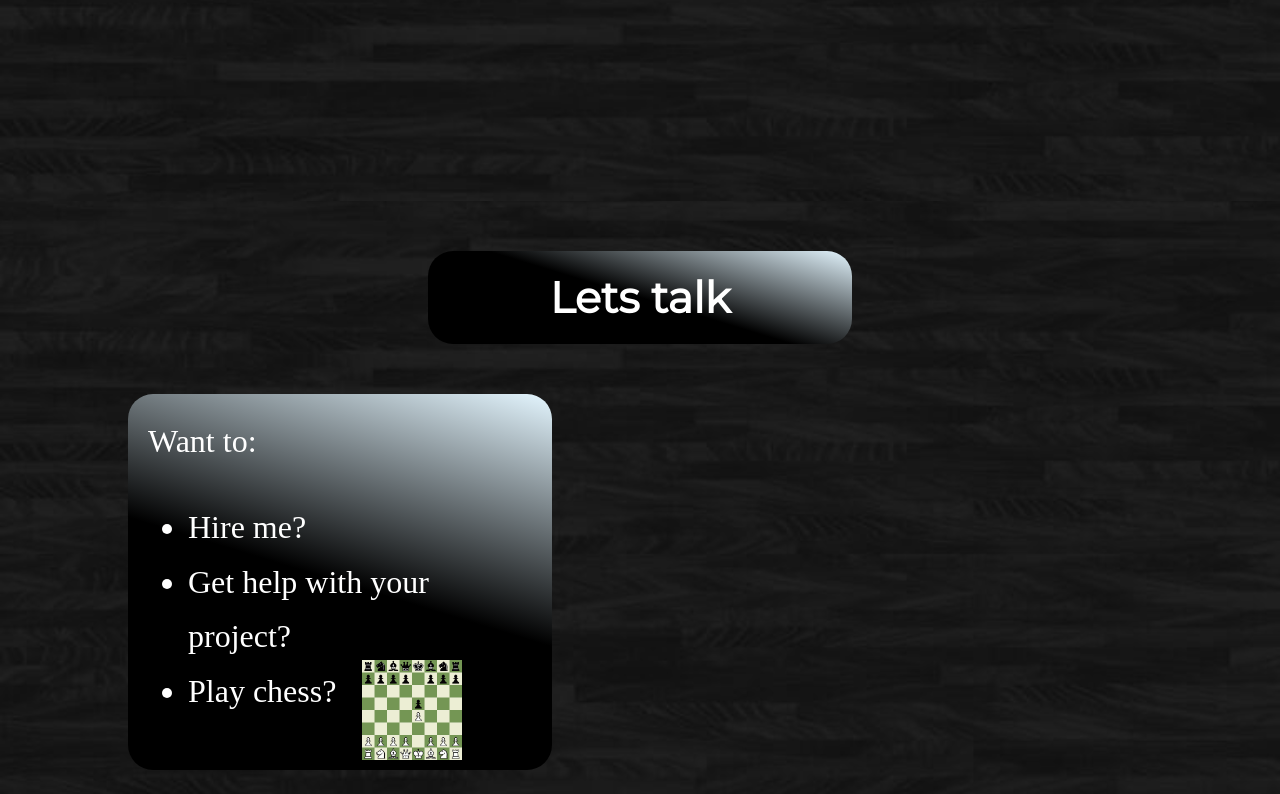
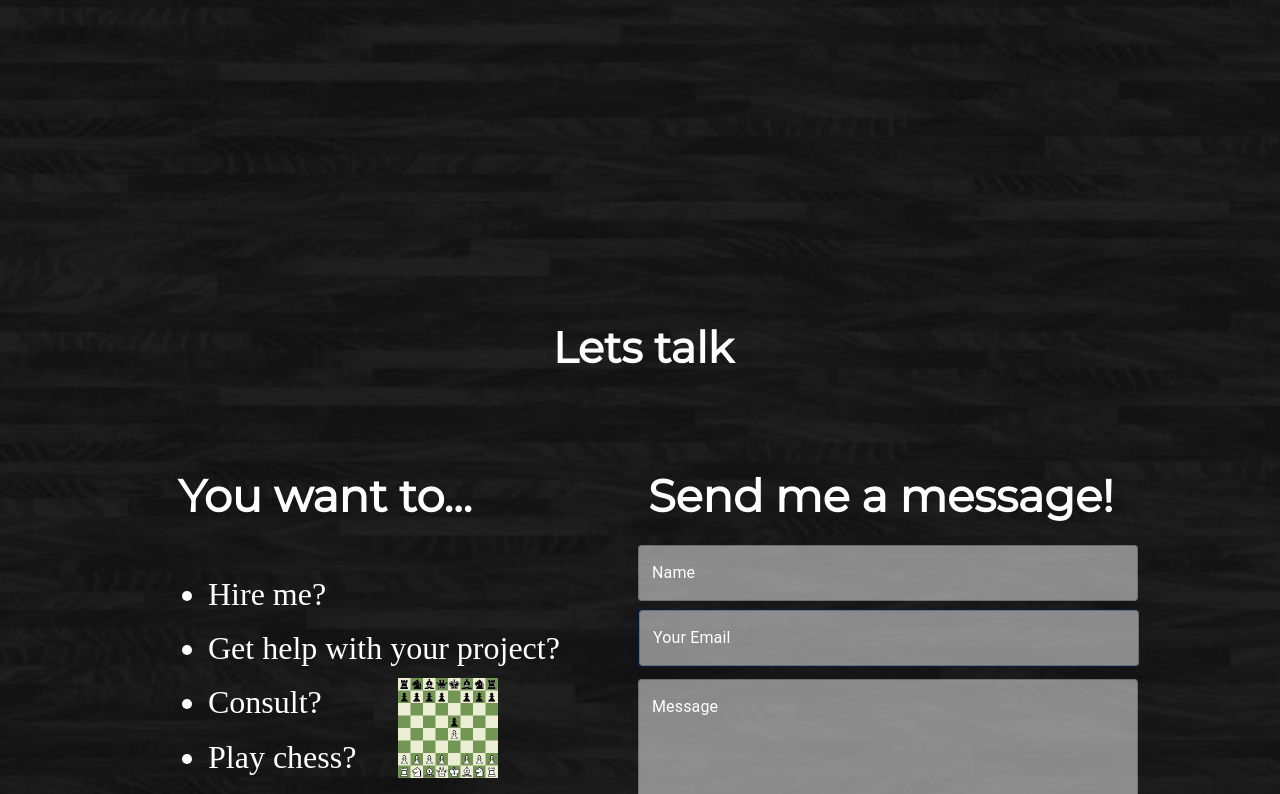
Before and after one commit to Cryanblemonz/portfolio, a React (Vite) app: page / in a window 1280 px wide. Shown: the part 2006-2800 px from the top of the page. Built offline with nearby package versions, Linux system fonts and the light colour scheme.

Commit message:
added content and initial styling for contact section

```diff
--- a/src/App.css
+++ b/src/App.css
@@ -176,44 +176,69 @@ h1{
   text-align: center;
   }
 
+.contact{
+  display: grid;
+  grid-template-columns: repeat(12, 1fr);
+  grid-template-rows: repeat(12, 1fr);
+  height: 90vh;
+  margin: 50px auto;
+  width: 80vw;
+}
+
+
 .contact h1{
-  background: rgb(228,246,255);
-  background: linear-gradient(197deg, rgba(228,246,255,1) 0%, rgba(0,0,0,1) 50%);
   width: 30%;
   margin: 10px auto;
   padding: 20px;
   border-radius: 25px;
   margin-top: 50px;
+  grid-column: 1 / 13;
+  grid-row: 1 / 2;
 }
 
-.contact p{
+.want-to-box{
   color: white;
-  background: rgb(228,246,255);
-  background: linear-gradient(197deg, rgba(228,246,255,1) 0%, rgba(0,0,0,1) 50%);
-  width: 30%;
-  margin: 50px auto 50px 10%;
-  padding: 20px;
+  padding: 20px 20px 40px 40px;
   border-radius: 25px;
   font-size: 2rem;
   line-height: 1.7;
   position: relative;
+  grid-column: 1 / 5;
+  grid-row: 3 / 8;
+  height: 300px;
+  width: 400px;
 }
 
-.chess-piece{
-  writing-mode: vertical-lr;
-  font-size: 3rem;
-  transform: rotate(30deg);
-  position: relative;
-  bottom: 24px;
-  right: 10px;
-  margin: 0;
-  padding: 0;
-  height: 20px;
+.contact h3{
+  margin: 0 0 10px 10px;
+  font-size: 2.8rem;
+  font-family: montserrat;
 }
 
 .chess-img{
   width: 100px;
   position: absolute;
   right: 90px;
-  bottom: 10px;
+  bottom: 20px;
 }
+
+.contact-form{
+  color: white;
+  width: 30%;
+  padding: 40px;
+  border-radius: 25px;
+  font-size: 2rem;
+  line-height: 1.7;
+  position: relative;
+  grid-column: 8 / 13;
+  grid-row: 3 / 8;
+  height: 300px;
+  width: 500px;
+  padding: 20px 20px 40px 40px;
+
+}
+
+.MuiInputBase-root {
+  background: white;
+  opacity: 0.5;
+}
--- a/src/Contact.jsx
+++ b/src/Contact.jsx
@@ -1,20 +1,73 @@
-function Contact(){
-        return(
+import Grid from "@mui/material/Grid";
+import { useEffect } from "react";
+import { useState } from "react";
+import { gsap } from "gsap";
+import { ScrollTrigger } from "gsap/ScrollTrigger";
+gsap.registerPlugin(ScrollTrigger);
+import TextField from "@mui/material/TextField";
+
+const rootStyles = {
+    border: "1px solid #001d3d",
+    color: "white"
+};
+
+function Contact() {
+    return (
         <div className="contact">
             <h1>Lets talk</h1>
-                        <p>Want to:
+            <div className="want-to-box">
+                <h3>You want to... </h3>
                 <ul>
                     <li>Hire me?</li>
                     <li>Get help with your project?</li>
+                    <li>Consult?</li>
                     <li>Play chess?</li>
                     <img className="chess-img" src="src\images\chess.gif"></img>
                 </ul>
-                        </p>
-                        <form>
-
+            </div>
+            <form className="contact-form">
+                <h3>Send me a message!</h3>
+                <TextField
+                    variant="outlined"
+                    label="Name"
+                    fullWidth
+                    size="medium"
+                    InputLabelProps={{
+                        sx: {
+                            color: "white",
+                        },
+                    }}></TextField>
+                <TextField
+                    type="text"
+                    variant="outlined"
+                    label="Your Email"
+                    fullWidth
+                    margin="dense"
+                    size="medium"
+                    sx={{ ...rootStyles }}
+                    InputLabelProps={{
+                        sx: {
+                            color: "white",
+                        },
+                    }}></TextField>
+                <TextField
+                    type="text"
+                    variant="outlined"
+                    label="Message"
+                    fullWidth
+                    multiline
+                    rows="5"
+                    margin="dense"
+                    size="medium"
+                    className="textfield-input"
+                    InputLabelProps={{
+                        sx: {
+                            color: "white",
+                        },
+                    }}></TextField>
             </form>
         </div>
-        )
+    );
 }
 
 export default Contact;
--- a/src/Technologies.jsx
+++ b/src/Technologies.jsx
@@ -105,7 +105,6 @@ function Technologies() {
                 y: 0,
                 duration: 1.2,
                 delay: 1.2
-
             },
         );
         tl3.to(
```
Lines whose indentation alone changed are shown as unchanged.
